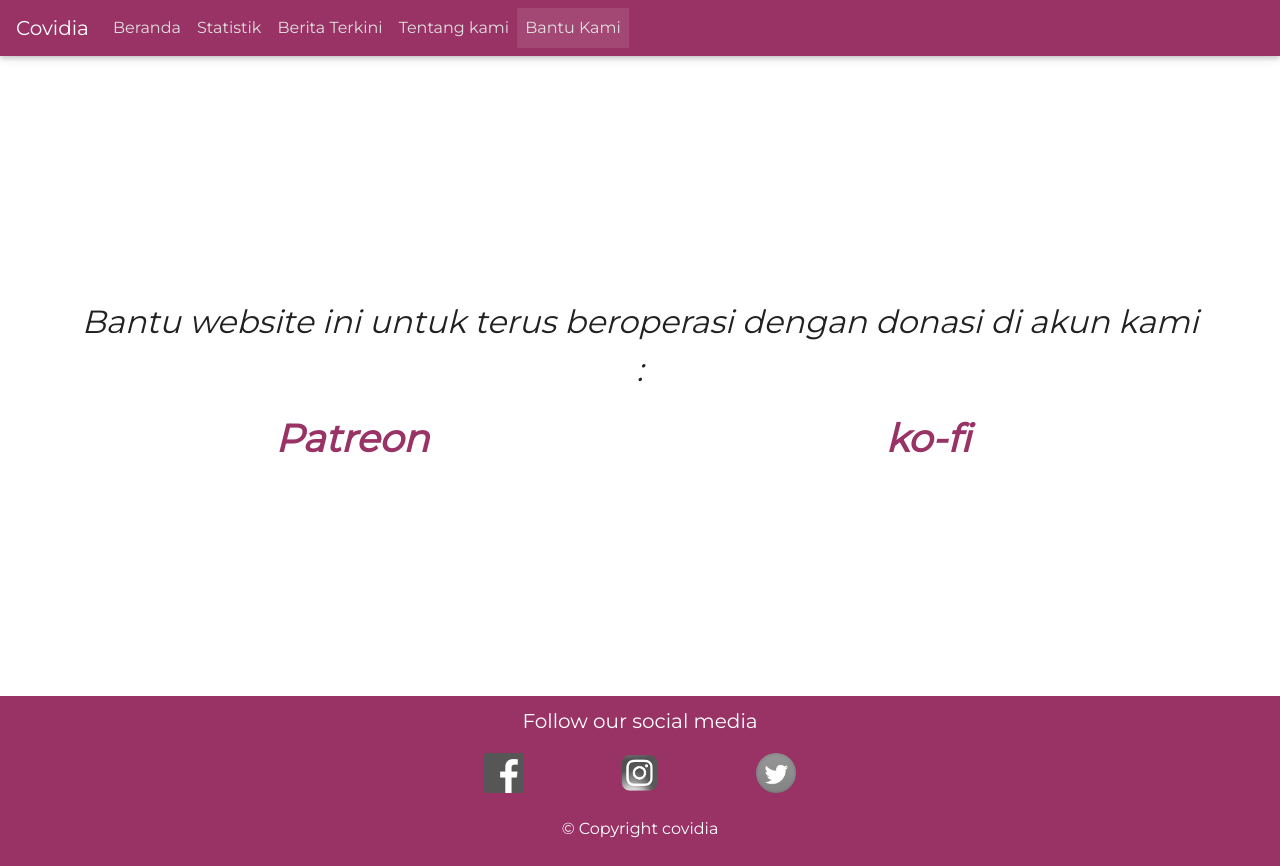
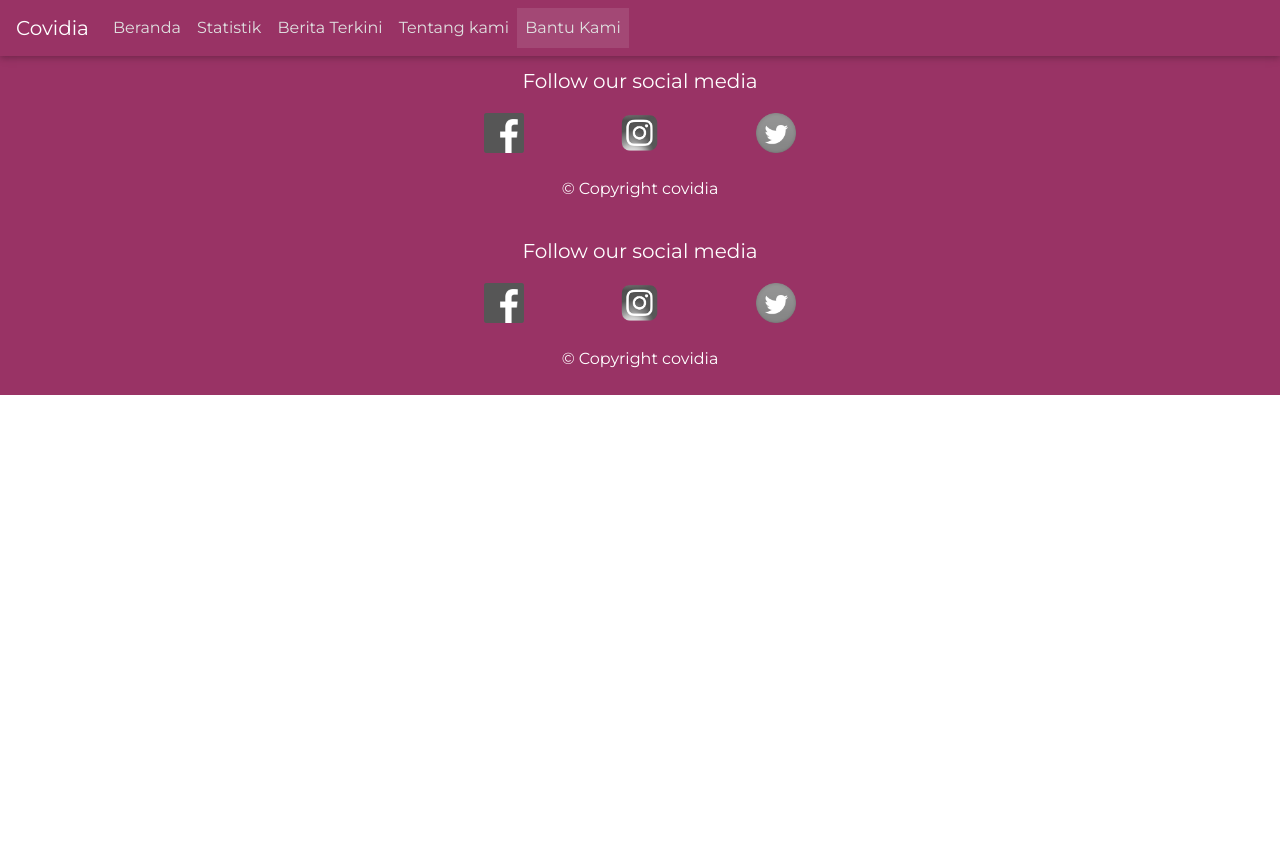
Before and after one commit to crazould/covidia, a website: page views/support.html in a window 1280 px wide. After the commit the page ends 800 px from the top, so only its background shows below. Drawn offline with nearby package versions, Linux system fonts and the light colour scheme; files that its build step writes are made by us from their sources; files whose address does not match are found by name.

Commit message:
fix footer link

```diff
--- a/public/app.css
+++ b/public/app.css
@@ -136,6 +136,7 @@
 
 
 
+
 .logo-group{
     margin-top: 1%;
     margin-bottom: 2%;
@@ -211,9 +212,6 @@
         font-size: 5.25rem;
     }
 
-
-
-
     .home-menu{
         font-size: 1rem;
         width: 100%;
@@ -224,11 +222,9 @@
         border-radius: 1.5rem;
     }
 
-
 }
 
 @media only screen and (max-width: 800px) {
-
     .logo-group > a{
         margin-left: 6%;
         margin-right: 6%;
--- a/views/support.html
+++ b/views/support.html
@@ -39,23 +39,21 @@
         </div>
     </nav>
 
-    <div class="container-fluid my-container vertical-center text-dark">
-        <div class="container-fluid horizontal-center">
-            <div class="row">
-                <div class="col text-center">
-                    <p class="lead font-lg italic">Bantu website ini untuk terus beroperasi dengan donasi di akun kami :</p>
-                </div>
-            </div>
-            <div class="row">
-                <div class="col bold italic text-center">
-                    <a href="https://www.patreon.com/" target="_blank" class="my-purple">Patreon</a>
-                </div>
-                <div class="col bold italic text-center">
-                    <a href="https://ko-fi.com/heythere" target="_blank" class="my-purple">ko-fi</a>
-                </div>
-            </div>
-        </div>
-    </div>
+    <footer class="bg-purple">
+		<h2>Follow our social media</h2>
+		<div class="logo-group">
+			<a href="https://www.facebook.com/Covidia-ID-103401121366728/" target="_blank" >
+				<div class="media-logo facebook"></div>
+			</a>
+			<a href="https://www.instagram.com/covidia.id/" target="_blank" >
+				<div class="media-logo instagram"></div>
+			</a>
+			<a href="https://twitter.com/covidia_id" target="_blank">
+				<div class="media-logo twitter"></div>
+			</a>
+		</div>
+		<div class="copyright">&copy Copyright covidia</div>
+	</footer>
 
 
     <footer class="bg-purple">
```
Also changed, not shown: views/about.html (+4 -11 lines), views/home.html (+2 -2 lines), views/news.html (+2 -2 lines), views/statistics.html (+2 -2 lines).
